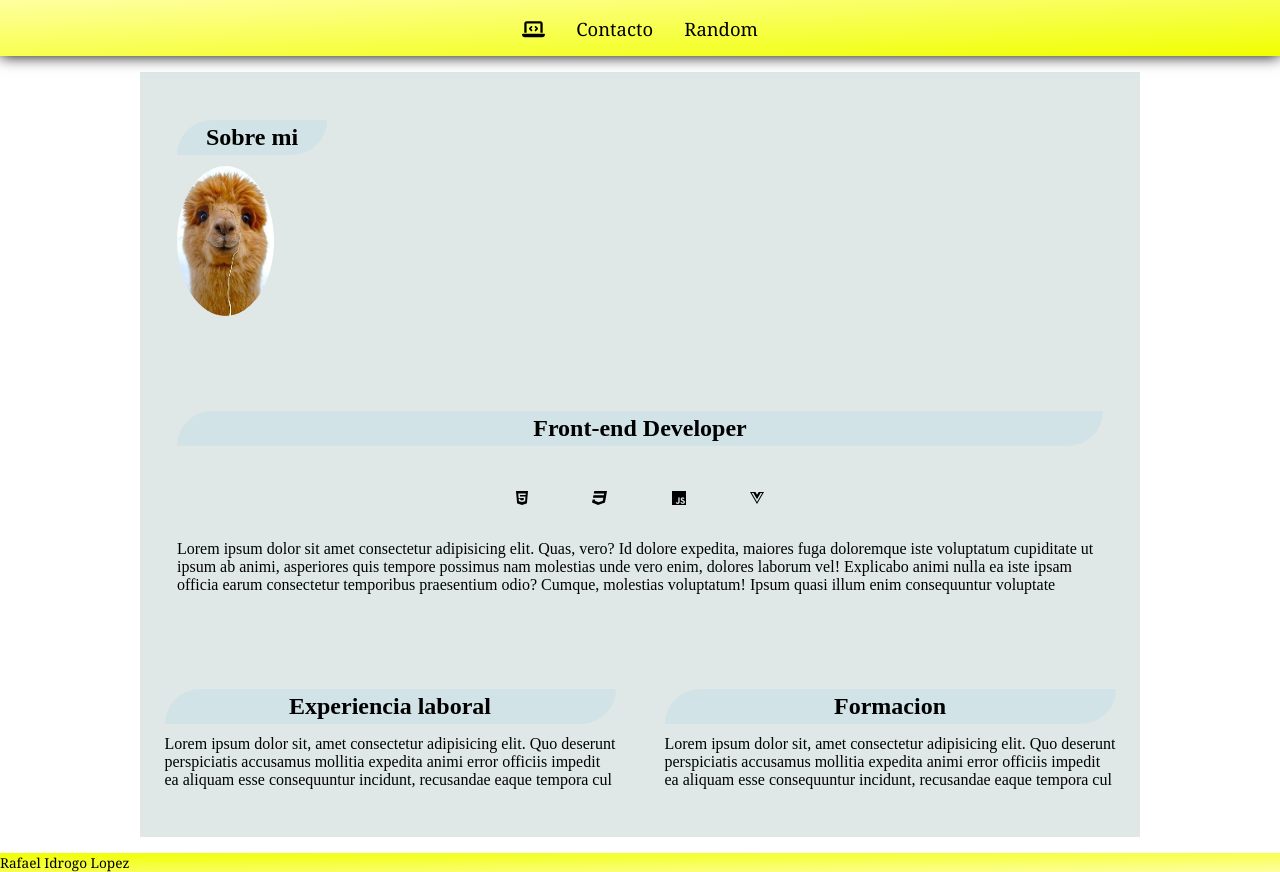
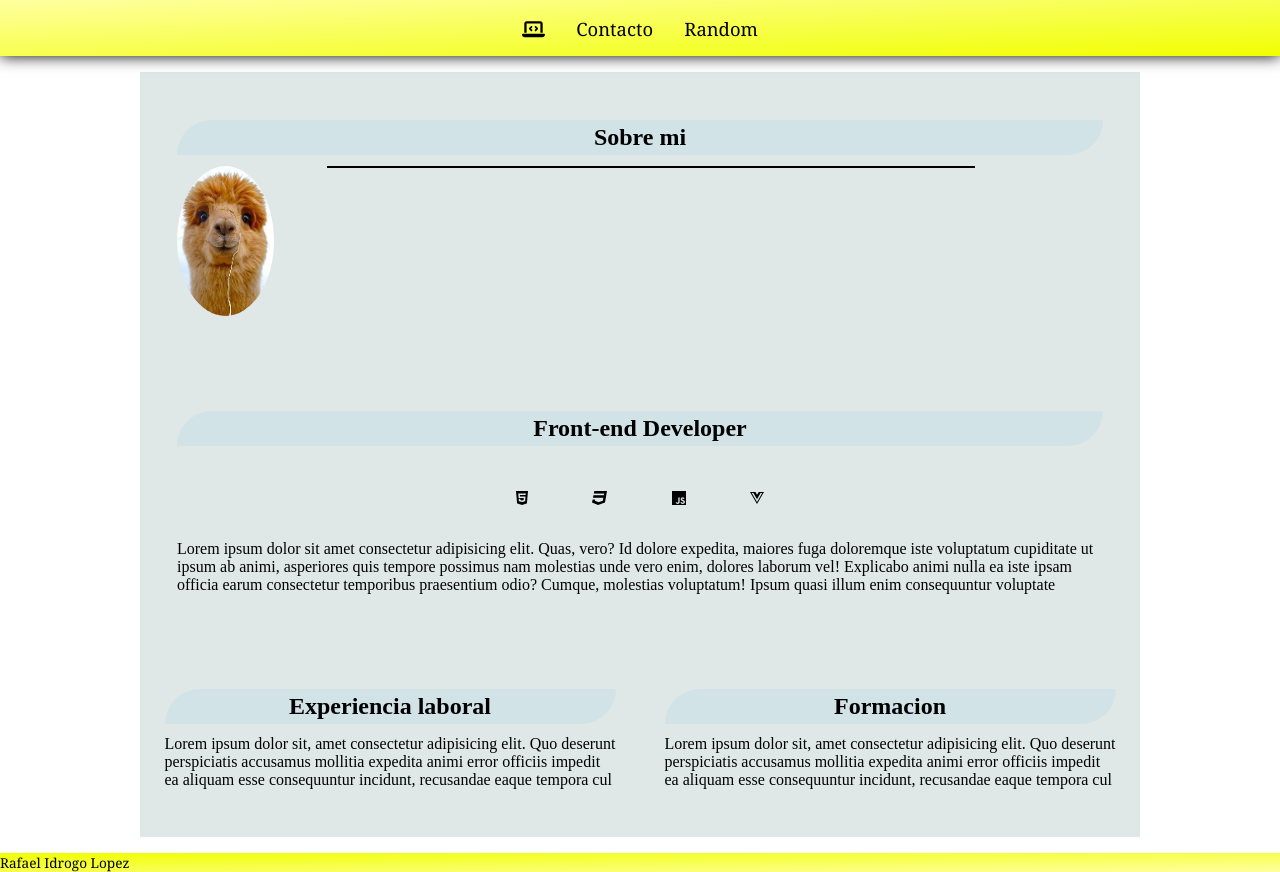
Before and after one commit to rafajlpz/cv-vue, a Vue app: page / in a window 1280 px wide. Built offline with nearby package versions, Linux system fonts and the light colour scheme; no server answers.

Commit message:
Modificaciones css en flex

```diff
--- a/src/views/HomeView.vue
+++ b/src/views/HomeView.vue
@@ -74,7 +74,8 @@
 }
 
 .sobremi {
-  display: flex;
+  /* display: flex; */
+
   margin: auto;
   width: 95%;
   padding: 0.75em;
@@ -82,19 +83,20 @@
 }
 .sobremi img{
   float: left;
+
+
   border-radius: 100%;
   height: 150px;
 }
 .sobremi .imagen-description p{
-  display: flex;
   text-align: justify;
   width: 70%;
   margin-left: 150px;
 
-  /* border: solid 1px black; */
+  border: solid 1px black;
 }
 .lenguajes {
-  display: flex;
+  /* display: flex; */
   grid-area: lenguajes;
   margin: auto;
   width: 95%;
@@ -102,7 +104,7 @@
 }
 
 .laboral {
-  display: flex;
+  /* display: flex; */
   grid-area: laboral;
   margin: auto;
   width: 95%;
@@ -110,7 +112,7 @@
 }
 
 .formacion {
-  display: flex;
+  /* display: flex; */
   grid-area: formacion;
   margin: auto;
   width: 95%;
```
